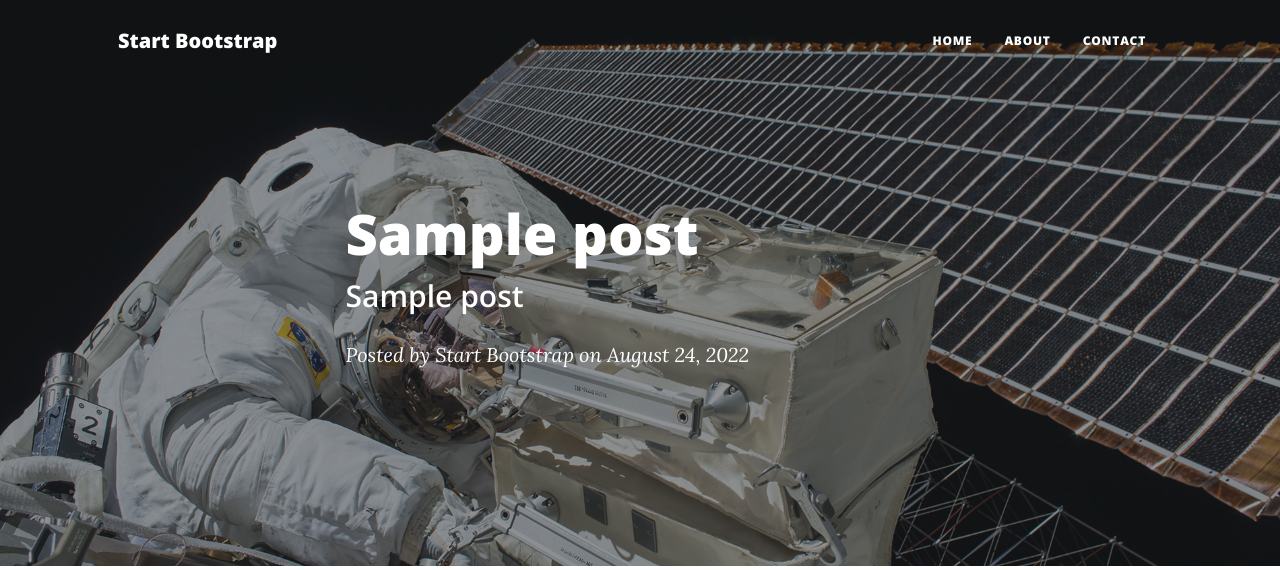
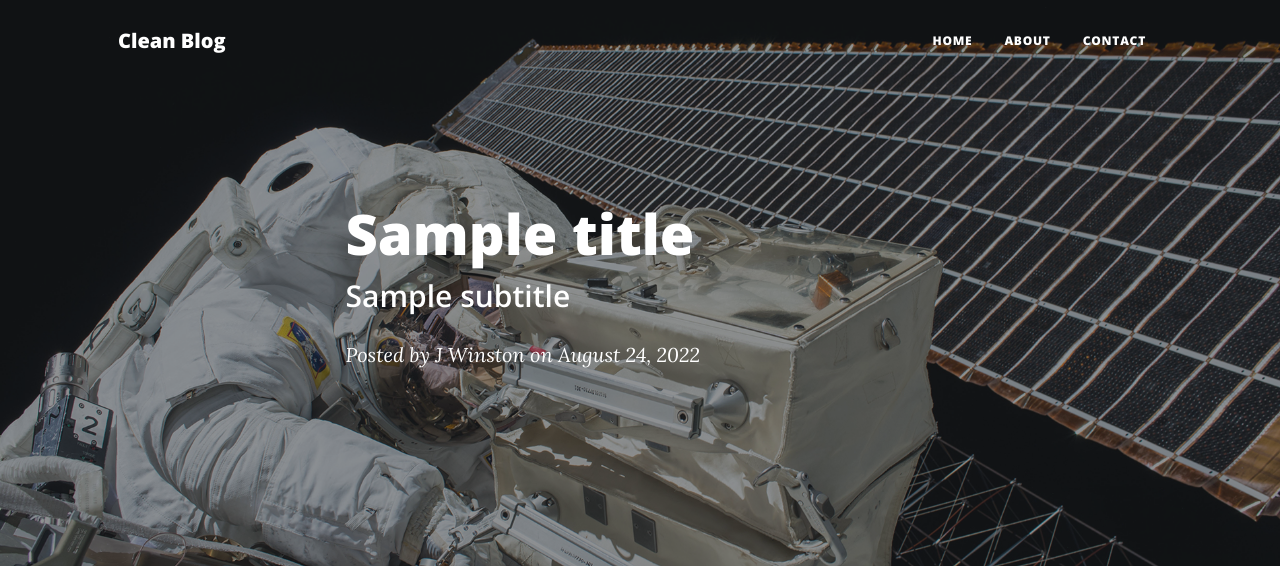
Before and after one commit to j-winston/Clean-Blog-, a Flask app: template templates/post.html in a window 1280 px wide. Shown: the top 570 px of the page. Run offline with Flask 2, Linux system fonts and the light colour scheme; the template is opened without the code that fills it: most values are stand-ins (such as "Sample title", 1, 10 or a date in 2020); some libraries are stand-ins or nearby versions.

Commit message:
implement full individual page rendering

```diff
--- a/main.py
+++ b/main.py
@@ -29,9 +29,21 @@ def contact():
 #     def post():
 #         return render_template("post.html", post=entry.body)
 
-@app.route("/post.html")
-def post():
-    return render_template("post.html", post=blog_json[1])
+@app.route("/post/blog/<post_id>")
+def get_blog(post_id):
+    for entry in blog_json:
+        if entry['id'] == int(post_id):
+            post_body = entry['body']
+            post_title = entry['title']
+            post_subtitle = entry['subtitle']
+
+            break
+        else:
+            post_body = "No entry found"
+            post_title = "none"
+    return render_template('post.html', subtitle=post_subtitle, title=post_title, body=post_body)
+
+
 
 
 if __name__ == "__main__":
--- a/templates/index.html
+++ b/templates/index.html
@@ -25,7 +25,8 @@
                     <!-- Post preview-->
                     {% for entry in blog_posts %}
                     <div class="post-preview">
-                        <a href="post.html">
+                        <a href="/post/blog/{{entry['id']}}">
+
                                 <h2 class="post-title">{{ entry.title }}</h2>
                                 <h3 class="post-subtitle">{{ entry.subtitle }}</h3>
                         </a>
--- a/templates/navigation.html
+++ b/templates/navigation.html
@@ -1,6 +1,6 @@
 <nav class="navbar navbar-expand-lg navbar-light" id="mainNav">
             <div class="container px-4 px-lg-5">
-                <a class="navbar-brand" href="index.html">Start Bootstrap</a>
+                <a class="navbar-brand" href="index.html">Clean Blog</a>
                 <button class="navbar-toggler" type="button" data-bs-toggle="collapse" data-bs-target="#navbarResponsive" aria-controls="navbarResponsive" aria-expanded="false" aria-label="Toggle navigation">
                     Menu
                     <i class="fas fa-bars"></i>
--- a/templates/post.html
+++ b/templates/post.html
@@ -5,7 +5,7 @@
         <!-- Navigation-->
         <nav class="navbar navbar-expand-lg navbar-light" id="mainNav">
             <div class="container px-4 px-lg-5">
-                <a class="navbar-brand" href="index.html">Start Bootstrap</a>
+                <a class="navbar-brand" href="index.html">Clean Blog</a>
                 <button class="navbar-toggler" type="button" data-bs-toggle="collapse" data-bs-target="#navbarResponsive" aria-controls="navbarResponsive" aria-expanded="false" aria-label="Toggle navigation">
                     Menu
                     <i class="fas fa-bars"></i>
@@ -25,11 +25,11 @@
                 <div class="row gx-4 gx-lg-5 justify-content-center">
                     <div class="col-md-10 col-lg-8 col-xl-7">
                         <div class="post-heading">
-                            <h1>{{ post.title }}</h1>
-                            <h2 class="subheading">{{ post.subtitle }}</h2>
+                            <h1>{{ title }}</h1>
+                            <h2 class="subheading">{{ subtitle }}</h2>
                             <span class="meta">
                                 Posted by
-                                <a href="#!">Start Bootstrap</a>
+                                <a href="#!">J Winston</a>
                                 on August 24, 2022
                             </span>
                         </div>
@@ -43,7 +43,7 @@
                 <div class="row gx-4 gx-lg-5 justify-content-center">
                     <div class="col-md-10 col-lg-8 col-xl-7">
                         <p>
-                          {{ post.body }}
+                          {{ body }}
                         </p>
                     </div>
                 </div>
```
